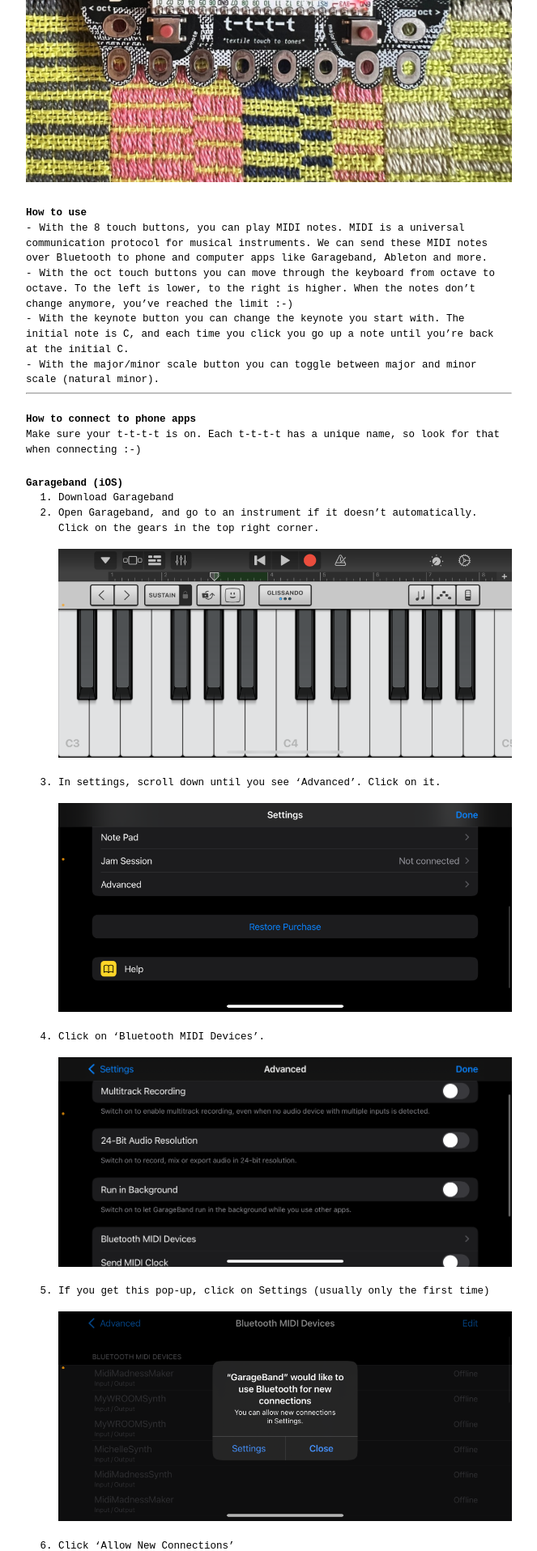
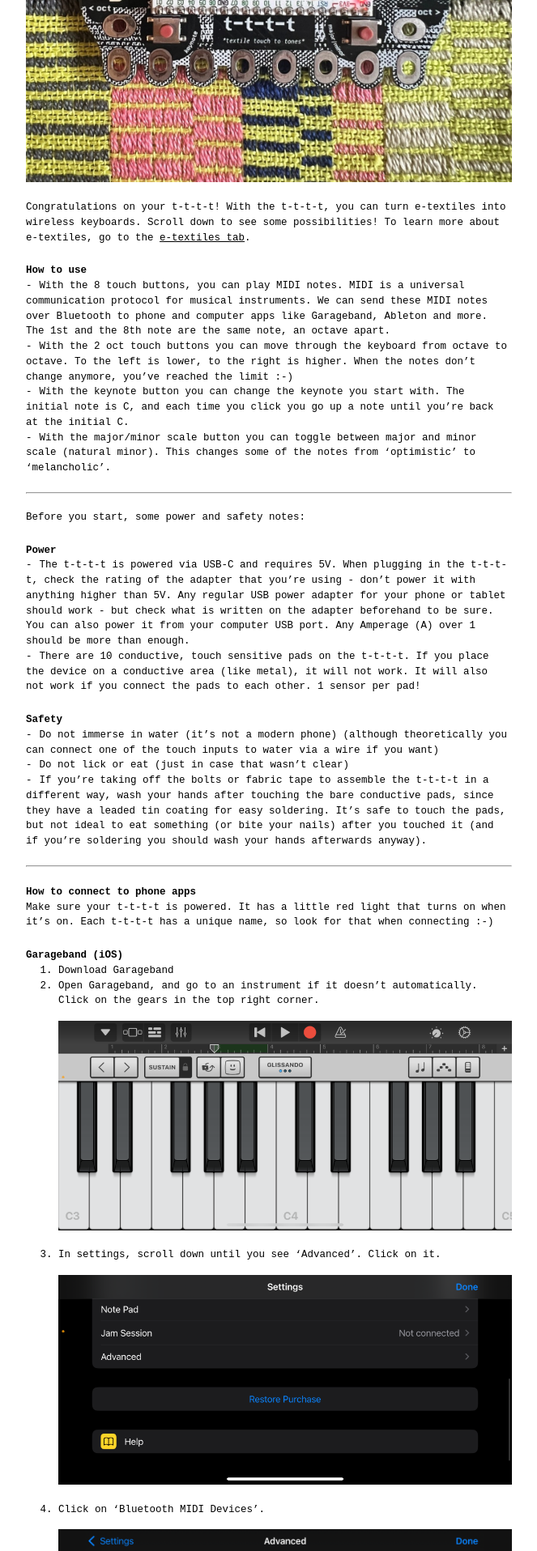
Before and after one commit to v0ss3n/tttt, a Jekyll site: the page built from index.md, in a window 1280 px wide. Shown: the part 372-2288 px from the top of the page at 81% size, without its empty margins (308-971 px from the left). Built offline with Jekyll 4.4.1, drawn with Linux system fonts in a browser that asks for light colours; some of the changed text lies outside the part shown.

Commit message:
Add android steps this time

```diff
--- a/_sass/base.scss
+++ b/_sass/base.scss
@@ -225,3 +225,7 @@ td,
 th {
   padding-right: 1rem;
 }
+
+hr {
+    margin: 20px 0;
+}
--- a/index.md
+++ b/index.md
@@ -10,16 +10,31 @@ permalink: /
 
 ![]({{ site.baseurl }}/assets/images/tttt.jpg)
 
+Congratulations on your t-t-t-t! With the t-t-t-t, you can turn e-textiles into wireless keyboards. Scroll down to see some possibilities! To learn more about e-textiles, go to the [e-textiles tab](/e-textiles.html).
+
 ## How to use
-- With the 8 touch buttons, you can play MIDI notes. MIDI is a universal communication protocol for musical instruments. We can send these MIDI notes over Bluetooth to phone and computer apps like Garageband, Ableton and more.
-- With the oct touch buttons you can move through the keyboard from octave to octave. To the left is lower, to the right is higher. When the notes don't change anymore, you've reached the limit :-)
+- With the 8 touch buttons, you can play MIDI notes. MIDI is a universal communication protocol for musical instruments. We can send these MIDI notes over Bluetooth to phone and computer apps like Garageband, Ableton and more. The 1st and the 8th note are the same note, an octave apart.
+- With the 2 oct touch buttons you can move through the keyboard from octave to octave. To the left is lower, to the right is higher. When the notes don't change anymore, you've reached the limit :-)
 - With the keynote button you can change the keynote you start with. The initial note is C, and each time you click you go up a note until you're back at the initial C.
-- With the major/minor scale button you can toggle between major and minor scale (natural minor).
+- With the major/minor scale button you can toggle between major and minor scale (natural minor). This changes some of the notes from 'optimistic' to 'melancholic'.
+
+---
+
+Before you start, some power and safety notes:
+
+### Power
+- The t-t-t-t is powered via USB-C and requires 5V. When plugging in the t-t-t-t, check the rating of the adapter that you're using - don't power it with anything higher than 5V. Any regular USB power adapter for your phone or tablet should work - but check what is written on the adapter beforehand to be sure. You can also power it from your computer USB port. Any Amperage (A) over 1 should be more than enough.
+- There are 10 conductive, touch sensitive pads on the t-t-t-t. If you place the device on a conductive area (like metal), it will not work. It will also not work if you connect the pads to each other. 1 sensor per pad!
+
+### Safety
+- Do not immerse in water (it's not a modern phone) (although theoretically you can connect one of the touch inputs to water via a wire if you want)
+- Do not lick or eat (just in case that wasn't clear)
+- If you're taking off the bolts or fabric tape to assemble the t-t-t-t in a different way, wash your hands after touching the bare conductive pads, since they have a leaded tin coating for easy soldering. It's safe to touch the pads, but not ideal to eat something (or bite your nails) after you touched it (and if you're soldering you should wash your hands afterwards anyway).
 
 ---
 
 ## How to connect to phone apps
-Make sure your t-t-t-t is on. Each t-t-t-t has a unique name, so look for that when connecting :-)
+Make sure your t-t-t-t is powered. It has a little red light that turns on when it's on. Each t-t-t-t has a unique name, so look for that when connecting :-)
 
 ### Garageband (iOS)
 1. Download Garageband
@@ -63,8 +78,21 @@ Make sure your t-t-t-t is on. Each t-t-t-t has a unique name, so look for that w
 
 ### Synprez FM (Android)
 1. Download MIDI BLE Connect & SynprezFM II
-2. Open MIDI BLE Connect and select your t-t-t-t
-3. Open SynprezFM II. It should be automatically connected; if not go to settings and connect there.
+2. Open MIDI BLE Connect and click Start Bluetooth Scan
+
+    ![]({{ site.baseurl }}/assets/images/midibleconnect1.png)
+
+3. Select your t-t-t-t. If it asks you to allow for connections, say yes
+
+    ![]({{ site.baseurl }}/assets/images/midibleconnect2.png)
+
+4. Now you're connected to your t-t-t-t :-)
+
+    ![]({{ site.baseurl }}/assets/images/midibleconnect3.png)
+
+5. Open SynprezFM II. It should be automatically connected now!
+
+    ![]({{ site.baseurl }}/assets/images/synprez.png)
 
 ---
 
@@ -102,7 +130,7 @@ This also works with Ableton. In Ableton select your MIDI device (loopMIDI port)
 
 
 
-### Major scales (via <https://piano-music-theory.com/2016/05/31/major-scales/>)
+<!-- ### Major scales (via <https://piano-music-theory.com/2016/05/31/major-scales/>)
 - C Major Scale: C – D – E – F – G – A – B – C
 - C Sharp Major Scale: C♯ – D♯ – E♯ – F♯ – G♯ – A♯ – B♯ – C♯ (equals the D Flat Major Scale: D♭ – E♭ – F – G♭ – A♭ – B♭ – C – D♭)
 - D Major Scale: D – E – F♯ – G – A – B – C♯ – D
@@ -114,7 +142,7 @@ This also works with Ableton. In Ableton select your MIDI device (loopMIDI port)
 - A Flat Major Scale: A♭ – B♭ – C – D♭ – E♭ – F – G – A♭
 - A Major Scale: A – B – C♯ – D – E – F♯ – G♯ – A
 - B Flat Major Scale: B♭ – C – D – E♭ – F – G – A – B♭
-- B Major Scale: B – C♯ – D♯ – E – F♯ – G♯ – A♯ – B (equals the C Flat Major Scale: C♭ – D♭ – E♭ – F♭ – G♭ – A♭ – B♭ – C♭)
+- B Major Scale: B – C♯ – D♯ – E – F♯ – G♯ – A♯ – B (equals the C Flat Major Scale: C♭ – D♭ – E♭ – F♭ – G♭ – A♭ – B♭ – C♭) -->
 
 <!-- [ C , D , E , F , G , A , B , C ]
 [ C♯ , D♯ , E♯ , F♯ , G♯ , A♯ , B♯ , C♯ ]
```
Also changed, not shown: assets/images/midibleconnect1.png (added), assets/images/midibleconnect2.png (added), assets/images/midibleconnect3.png (added), assets/images/synprez.png (added).
